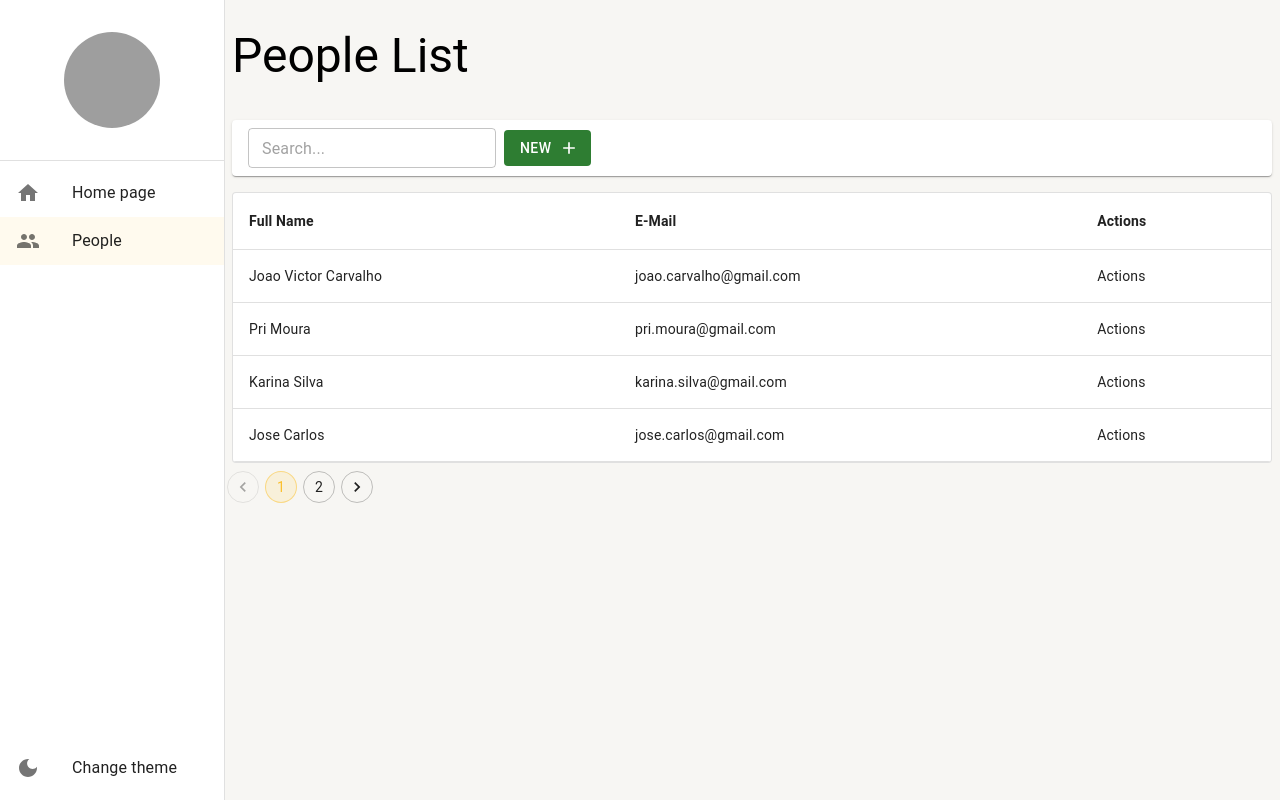
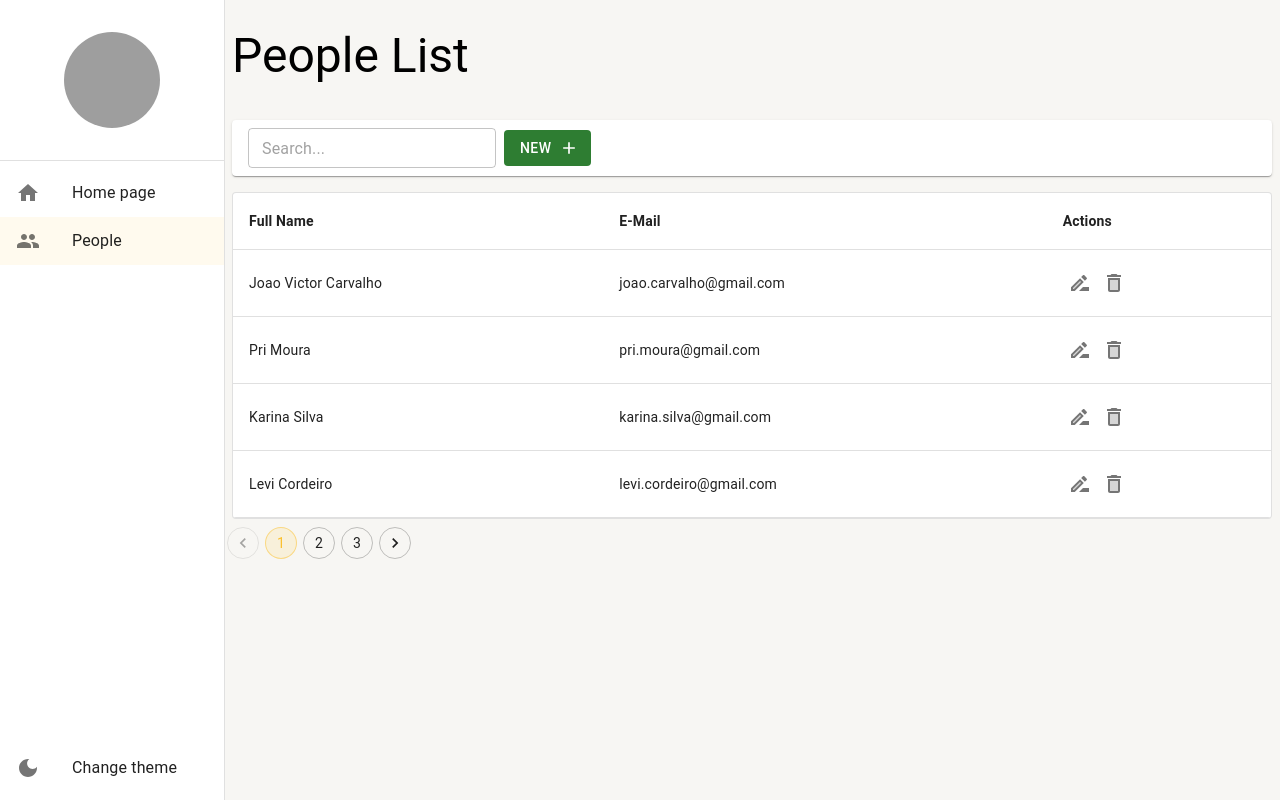
Before and after one commit to Joaovcarvalho23/CityPeople_Manager, a React (Create React App) app: page /people in a window 1280 px wide. Built offline with nearby package versions, Linux system fonts and the light colour scheme; data requests are answered from the project's data file; grey boxes are pictures that could not be loaded.

Commit message:
implementando botão de delete

```diff
--- a/mock/database.json
+++ b/mock/database.json
@@ -3,43 +3,56 @@
     {
       "id": 1,
       "fullName": "Joao Victor Carvalho",
-            "citiId" : 23,
+      "citiId": 23,
       "email": "joao.carvalho@gmail.com"
     },
-
     {
       "id": 2,
       "fullName": "Pri Moura",
-            "citiId" : 19,
+      "citiId": 19,
       "email": "pri.moura@gmail.com"
     },
-
     {
       "id": 3,
       "fullName": "Karina Silva",
-            "citiId" : 3,
+      "citiId": 3,
       "email": "karina.silva@gmail.com"
     },
-
     {
       "id": 4,
+      "fullName": "Levi Cordeiro",
+      "citiId": 50,
+      "email": "levi.cordeiro@gmail.com"
+    },
+    {
+      "id": 5,
+      "fullName": "Marina Carvalho",
+      "citiId": 9,
+      "email": "marina.carvalho@gmail.com"
+    },
+    {
+      "id": 6,
+      "fullName": "Lucas Henrrique",
+      "citiId": 22,
+      "email": "lucas.henrrique@gmail.com"
+    },
+    {
+      "id": 9,
+      "fullName": "Mateus Henrique",
+      "citiId": 87,
+      "email": "mateus.henr@gmail.com"
+    },
+    {
+      "id": 10,
       "fullName": "Jose Carlos",
-            "citiId" : 77,
+      "citiId": 53,
       "email": "jose.carlos@gmail.com"
     },
-
     {
-            "id": 5,
-            "fullName": "Levi Cordeiro",
-            "citiId" : 50,
-            "email": "levi.cordeiro@gmail.com"
-        },
-
-        {
-            "id": 6,
-            "fullName": "Marina Carvalho",
-            "citiId" : 9,
-            "email": "marina.carvalho@gmail.com"
+      "id": 11,
+      "fullName": "Diana Carvalho",
+      "citiId": 43,
+      "email": "diana.carvalho@gmail.com"
     }
   ]
 }
--- a/src/pages/people/PeopleListing.tsx
+++ b/src/pages/people/PeopleListing.tsx
@@ -4,10 +4,12 @@ import { ListingTools } from '../../shared/components';
 import { useSearchParams } from 'react-router-dom';
 import { IPeopleListing, PeopleService } from '../../shared/services/api/people/PeopleService';
 import { UseDebounce } from '../../shared/hooks';
-import { LinearProgress, Paper, Table, TableBody, TableCell, TableContainer, TableFooter, TableHead, TableRow } from '@mui/material';
+import { IconButton, LinearProgress, Paper, Table, TableBody, TableCell, TableContainer, TableFooter, TableHead, TableRow } from '@mui/material';
 import { Environment } from '../../shared/environment';
 import Pagination from '@mui/material/Pagination';
 import Stack from '@mui/material/Stack';
+import DriveFileRenameOutlineTwoToneIcon from '@mui/icons-material/DriveFileRenameOutlineTwoTone';
+import DeleteTwoToneIcon from '@mui/icons-material/DeleteTwoTone';
 
 export const PeopleListing: React.FC = () => {
   const [ isLoading, setIsLoading ] = useState(true);
@@ -23,6 +25,24 @@ export const PeopleListing: React.FC = () => {
   const page = useMemo(() => {
     return Number(searchParams.get('page') || '1');
   }, [searchParams]);
+
+  const deleteHandle = (id: number, fullName: string) => {
+    if(confirm(`Do you really wants to delete user "${fullName}"?`)){
+      PeopleService.deleteById(id)
+        .then(resultado => {
+          if(resultado instanceof Error) {
+            alert(resultado.message);
+          } else{
+            setRows(oldRows => {
+              return [
+                ...oldRows.filter(oldRow => oldRow.id !== id),
+              ];
+            });
+            alert('User has been removed successfuly!');
+          }
+        });
+    }
+  };
 
 
   useEffect(() => {
@@ -77,7 +97,14 @@ export const PeopleListing: React.FC = () => {
               <TableRow key={row.id}>
                 <TableCell>{row.fullName}</TableCell>
                 <TableCell>{row.email}</TableCell>
-                <TableCell>Actions</TableCell>
+                <TableCell>
+                  <IconButton size='small'>
+                    <DriveFileRenameOutlineTwoToneIcon/>
+                  </IconButton>
+                  <IconButton size='small' onClick={() => deleteHandle(row.id, row.fullName)}>
+                    <DeleteTwoToneIcon/>
+                  </IconButton>
+                </TableCell>
               </TableRow>
             ))}
           </TableBody>
```
Lines whose indentation alone changed are shown as unchanged.
